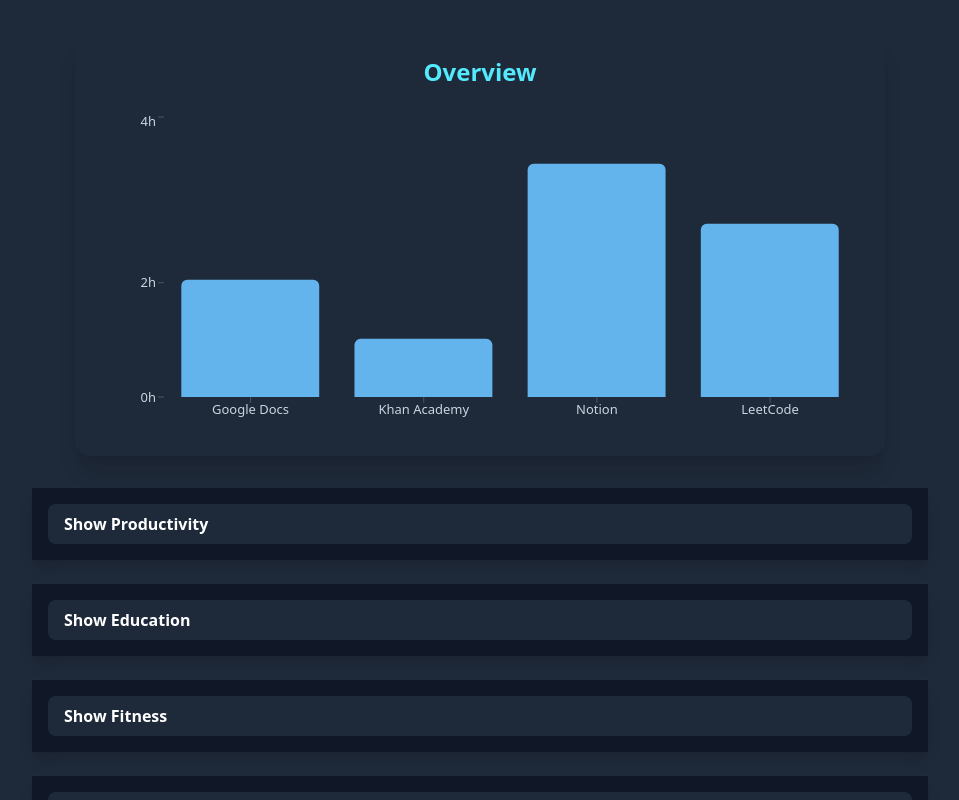
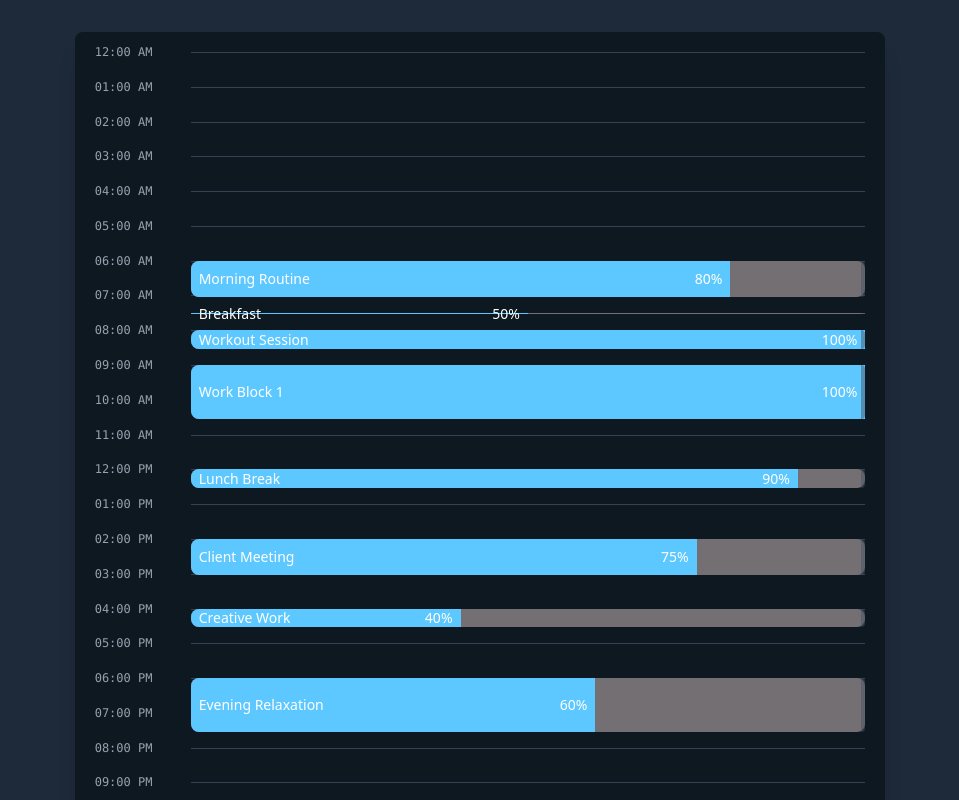
Before and after one commit to harneet862/hacked, a React (Vite) app in the folder chrome extension/: page / in a window 1280 px wide. Shown: the top 800 px of the page, without its empty margins (160-1119 px from the left). Built offline with nearby package versions, Linux system fonts and the light colour scheme.

Commit message:
Added TimeComparison Component

```diff
--- a/chrome extension/src/App.jsx
+++ b/chrome extension/src/App.jsx
@@ -1,5 +1,6 @@
 import Prod from './components/Prod';
 import TimeChart from './components/TimeChart';
+import TimeComparison from './components/TimeComparison';
 
 function App() {
   const websites = [
@@ -9,9 +10,62 @@
     { name: 'LeetCode', time: '3h 20m' },
   ];
 
+  const data = [
+    {
+      title: "Morning Routine",
+      start_time: "2024-03-20T06:00:00",
+      end_time: "2024-03-20T07:30:00",
+      ratio: 0.8
+    },
+    {
+      title: "Breakfast",
+      start_time: "2024-03-20T07:30:00",
+      end_time: "2024-03-20T08:00:00",
+      ratio: 0.5
+    },
+    {
+      title: "Workout Session",
+      start_time: "2024-03-20T08:00:00",
+      end_time: "2024-03-20T09:00:00",
+      ratio: 1.0
+    },
+    {
+      title: "Work Block 1",
+      start_time: "2024-03-20T09:00:00",
+      end_time: "2024-03-20T11:00:00",
+      ratio: 1.2 // Will show as 100%
+    },
+    {
+      title: "Lunch Break",
+      start_time: "2024-03-20T12:00:00",
+      end_time: "2024-03-20T13:00:00",
+      ratio: 0.9
+    },
+    {
+      title: "Client Meeting",
+      start_time: "2024-03-20T14:00:00",
+      end_time: "2024-03-20T15:30:00",
+      ratio: 0.75
+    },
+    {
+      title: "Creative Work",
+      start_time: "2024-03-20T16:00:00",
+      end_time: "2024-03-20T17:00:00",
+      ratio: 0.4
+    },
+    {
+      title: "Evening Relaxation",
+      start_time: "2024-03-20T18:00:00",
+      end_time: "2024-03-20T20:00:00",
+      ratio: 0.6
+    }
+  ];
+
   return (
     <div className="min-h-screen bg-gray-800 p-8">
-      <TimeChart websites={websites} />
+      <div className="w-8/12 mx-auto mb-10">
+      <TimeComparison data={data}/>
+      </div>
 
       <div className="grid gap-6 max-w-4xl mx-auto w-full">
         <Prod websites={websites} category="Productivity"/>
--- /dev/null
+++ b/chrome extension/src/components/TimeComparison.jsx
@@ -0,0 +1,103 @@
+import React from 'react';
+
+const TimeComparison = ({ data }) => {
+  const parseTime = (time) => new Date(time).getTime();
+
+  // Fixed timeline from 12 AM to 11 PM
+  const getDayStart = (time) => {
+    const date = new Date(time);
+    date.setHours(0, 0, 0, 0);
+    return date;
+  };
+
+  // Get the reference date from first data point
+  const referenceDate = data.length > 0 ? getDayStart(parseTime(data[0].start_time)) : new Date();
+  const minTime = referenceDate.getTime();
+  const maxTime = new Date(referenceDate).setHours(23, 0, 0, 0);
+
+  // Generate hours grid from 12 AM to 11 PM
+  const hours = [];
+  for (let h = 0; h < 24; h++) {
+    const hour = new Date(referenceDate);
+    hour.setHours(h);
+    hours.push(hour);
+  }
+
+  // Calculate positions
+  const totalDuration = maxTime - minTime;
+  const timeToPosition = (time) => {
+    const adjustedTime = Math.max(minTime, Math.min(time, maxTime));
+    return ((adjustedTime - minTime) / totalDuration) * 100;
+  };
+
+  return (
+    <div className="flex bg-[#0D1821] text-white p-5 rounded-lg shadow-xl mb-12">
+      {/* Y-axis - Time Labels */}
+      <div className="w-20 mr-4 relative">
+        {hours.map((hour, i) => (
+          <div
+            key={i}
+            className="absolute text-xs text-gray-400 font-mono -translate-y-1/2"
+            style={{ top: `${timeToPosition(hour.getTime())}%` }}
+          >
+            {hour.toLocaleTimeString([], { hour: '2-digit', minute: '2-digit' })}
+          </div>
+        ))}
+      </div>
+
+      {/* Timeline Area */}
+      <div className="flex-1 relative min-h-[800px]" style={{ height: `calc(100% + 80px)` }}>
+        {/* Grid Lines */}
+        {hours.map((hour, i) => (
+          <div
+            key={i}
+            className="absolute h-px bg-gray-700 w-full"
+            style={{ top: `${timeToPosition(hour.getTime())}%` }}
+          />
+        ))}
+
+        {/* Task Bars */}
+        {data.map((item, i) => {
+          const start = Math.max(minTime, parseTime(item.start_time));
+          const end = Math.min(maxTime, parseTime(item.end_time));
+          const percentage = Math.min(item.ratio * 100, 100);
+
+          return (
+            <div
+              key={i}
+              className="absolute w-full"
+              style={{
+                top: `${timeToPosition(start)}%`,
+                height: `calc(${timeToPosition(end) - timeToPosition(start)}% - 16px)`,
+                marginBottom: '16px'
+              }}
+            >
+              <div className="h-full rounded-lg relative group" style={{ backgroundColor: '#746F72' }}>
+                {/* Progress Bar */}
+                <div
+                  className="h-full rounded-l-lg transition-all duration-300 ease-out relative"
+                  style={{
+                    width: `${percentage}%`,
+                    backgroundColor: '#5CC8FF'
+                  }}
+                >
+                  <span className="absolute left-2 top-1/2 -translate-y-1/2 text-sm text-white font-medium truncate">
+                    {item.title}
+                  </span>
+                  <span className="absolute right-2 top-1/2 -translate-y-1/2 text-sm text-white font-medium">
+                    {Math.round(percentage)}%
+                  </span>
+                </div>
+
+                {/* End Marker */}
+                <div className="absolute right-0 inset-y-0 w-1 bg-gray-600/50 rounded-r" />
+              </div>
+            </div>
+          );
+        })}
+      </div>
+    </div>
+  );
+};
+
+export default TimeComparison;
```
